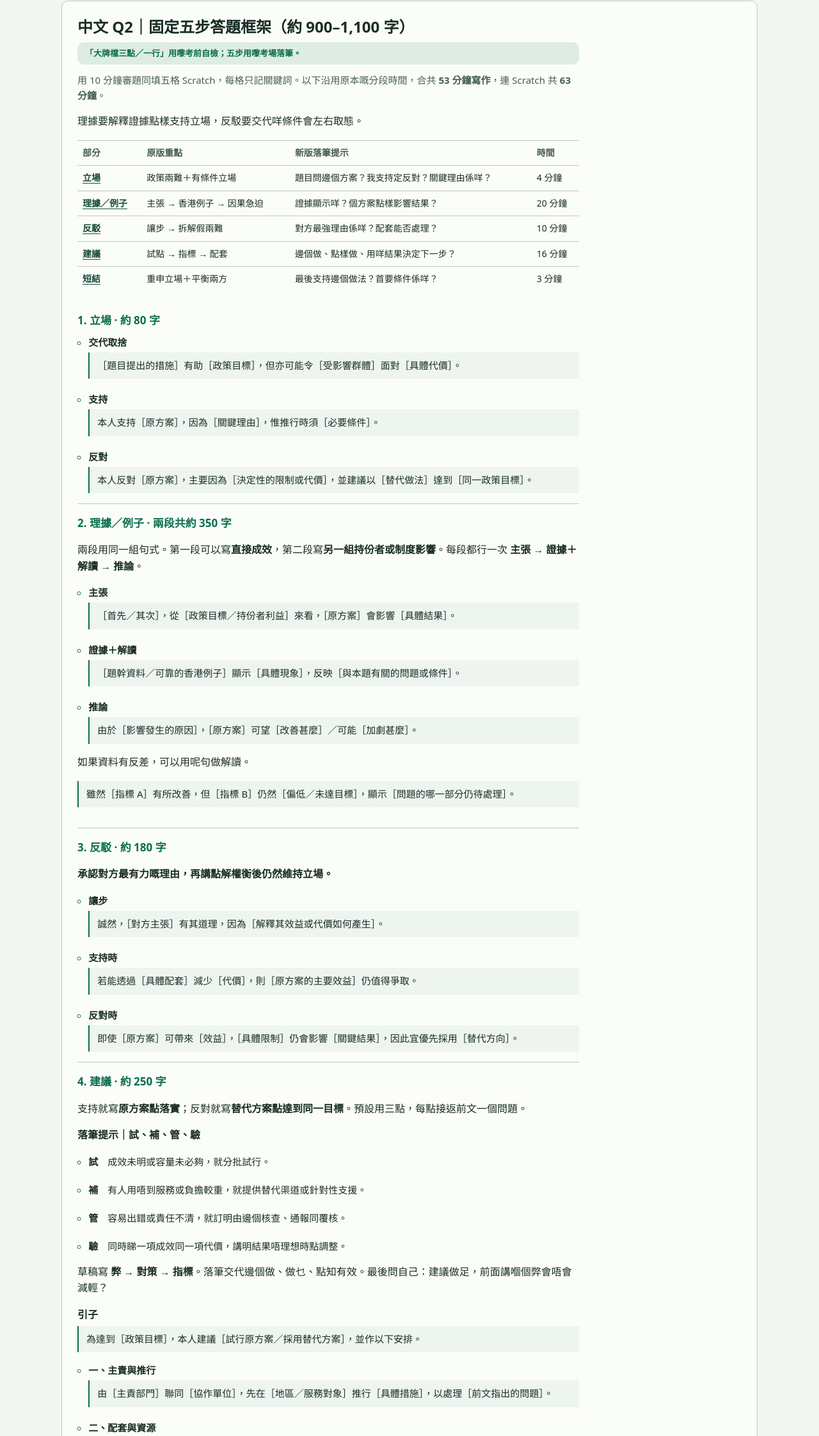
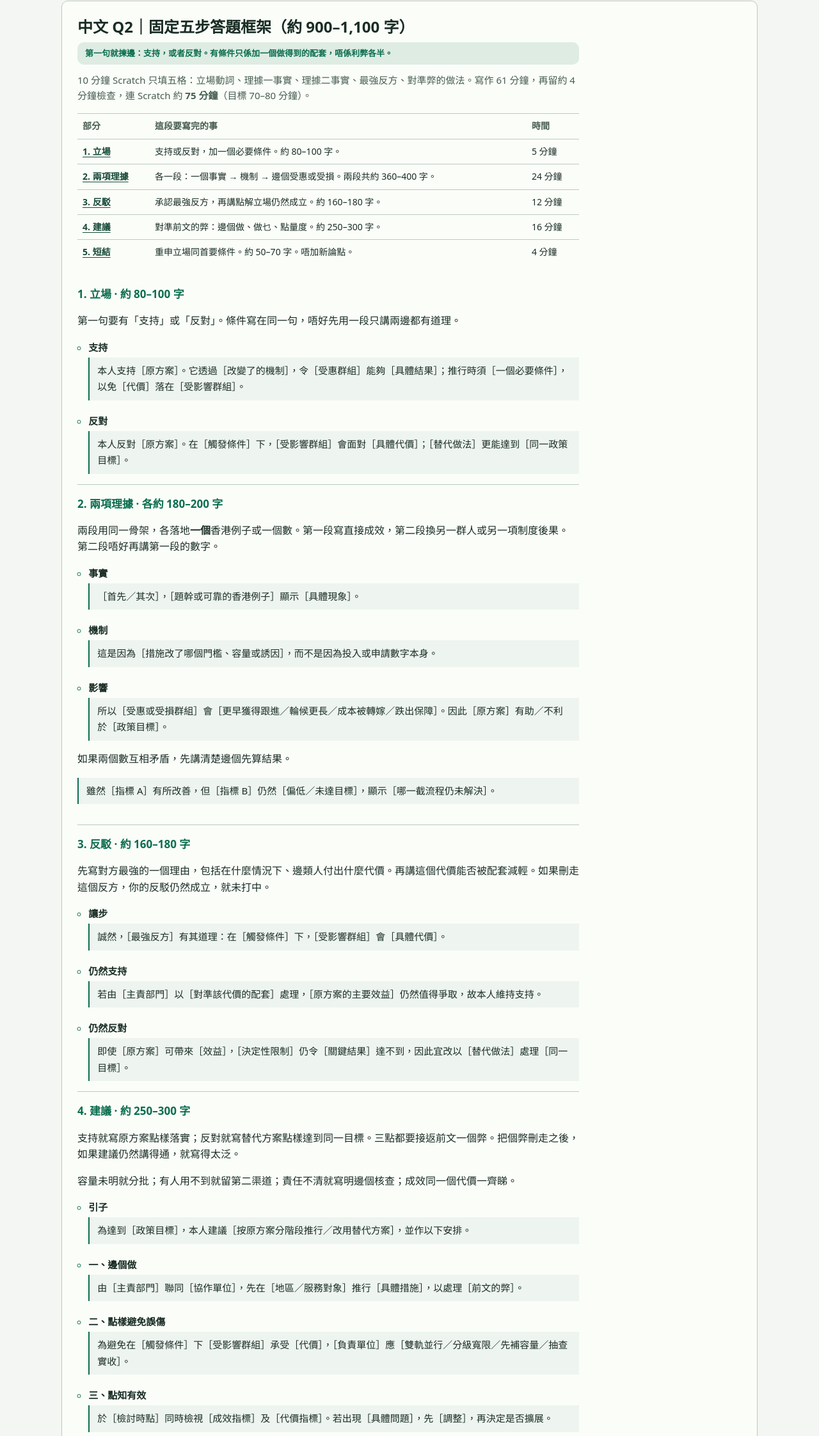
Before and after one commit to anclh/jre-study-hub, a plain HTML site: page docs/q2/index.html in a window 1280 px wide. Shown: the part 270-2515 px from the top of the page at 64% size. Drawn offline with Linux system fonts and the light colour scheme.

Commit message:
Replace the Q2 five-step sheet with one writing path
Drop the old-versus-new comparison and give each step a stance, fact-mechanism-impact, rebuttal, or targeted measure the essay can actually use.

```diff
--- a/docs/q2/index.html
+++ b/docs/q2/index.html
@@ -10,7 +10,7 @@
   <link rel="stylesheet" href="../shell/tabbar.css?v=20261111" />
   <link rel="stylesheet" href="../shell/study-theme.css?v=20261111" />
   <link rel="stylesheet" href="../shared/exam-workspace.css?v=20261111" />
-  <link rel="stylesheet" href="styles.css?v=20261119a" />
+  <link rel="stylesheet" href="styles.css?v=20261119b" />
   <link rel="stylesheet" href="../shared/reference-lookup.css?v=20261117ref" />
 </head>
 <body class="study-screen exam-screen">
@@ -39,77 +39,71 @@
     <section class="panel active" id="panel-structure">
       <div class="card" id="five-step">
         <h2>中文 Q2｜固定五步答題框架（約 900–1,100 字）</h2>
-        <p class="shape-vs-flow"><strong>「大牌檔三點／一行」用嚟考前自檢；五步用嚟考場落筆。</strong></p>
-        <p class="lede">用 10 分鐘審題同填五格 Scratch，每格只記關鍵詞。以下沿用原本嘅分段時間，合共 <strong>53 分鐘寫作</strong>，連 Scratch 共 <strong>63 分鐘</strong>。</p>
-        <p>理據要解釋證據點樣支持立場，反駁要交代咩條件會左右取態。</p>
+        <p class="shape-vs-flow"><strong>第一句就揀邊：支持，或者反對。有條件只係加一個做得到的配套，唔係利弊各半。</strong></p>
+        <p class="lede">10 分鐘 Scratch 只填五格：立場動詞、理據一事實、理據二事實、最強反方、對準弊的做法。寫作 61 分鐘，再留約 4 分鐘檢查，連 Scratch 約 <strong>75 分鐘</strong>（目標 70–80 分鐘）。</p>
         <table class="frame-timing">
           <thead>
-            <tr><th scope="col">部分</th><th scope="col">原版重點</th><th scope="col">新版落筆提示</th><th scope="col">時間</th></tr>
+            <tr><th scope="col">部分</th><th scope="col">這段要寫完的事</th><th scope="col">時間</th></tr>
           </thead>
           <tbody>
-            <tr><th scope="row"><a href="#stage-position">立場</a></th><td>政策兩難＋有條件立場</td><td>題目問邊個方案？我支持定反對？關鍵理由係咩？</td><td>4 分鐘</td></tr>
-            <tr><th scope="row"><a href="#stage-arguments">理據／例子</a></th><td>主張 → 香港例子 → 因果急迫</td><td>證據顯示咩？個方案點樣影響結果？</td><td>20 分鐘</td></tr>
-            <tr><th scope="row"><a href="#stage-rebuttal">反駁</a></th><td>讓步 → 拆解假兩難</td><td>對方最強理由係咩？配套能否處理？</td><td>10 分鐘</td></tr>
-            <tr><th scope="row"><a href="#stage-recommend">建議</a></th><td>試點 → 指標 → 配套</td><td>邊個做、點樣做、用咩結果決定下一步？</td><td>16 分鐘</td></tr>
-            <tr><th scope="row"><a href="#stage-close">短結</a></th><td>重申立場＋平衡兩方</td><td>最後支持邊個做法？首要條件係咩？</td><td>3 分鐘</td></tr>
+            <tr><th scope="row"><a href="#stage-position">1. 立場</a></th><td>支持或反對，加一個必要條件。約 80–100 字。</td><td>5 分鐘</td></tr>
+            <tr><th scope="row"><a href="#stage-arguments">2. 兩項理據</a></th><td>各一段：一個事實 → 機制 → 邊個受惠或受損。兩段共約 360–400 字。</td><td>24 分鐘</td></tr>
+            <tr><th scope="row"><a href="#stage-rebuttal">3. 反駁</a></th><td>承認最強反方，再講點解立場仍然成立。約 160–180 字。</td><td>12 分鐘</td></tr>
+            <tr><th scope="row"><a href="#stage-recommend">4. 建議</a></th><td>對準前文的弊：邊個做、做乜、點量度。約 250–300 字。</td><td>16 分鐘</td></tr>
+            <tr><th scope="row"><a href="#stage-close">5. 短結</a></th><td>重申立場同首要條件。約 50–70 字。唔加新論點。</td><td>4 分鐘</td></tr>
           </tbody>
         </table>
 
         <ol class="frame-skeleton">
           <li id="stage-position">
-            <strong>1. 立場 · 約 80 字</strong>
+            <strong>1. 立場 · 約 80–100 字</strong>
+            <p>第一句要有「支持」或「反對」。條件寫在同一句，唔好先用一段只講兩邊都有道理。</p>
             <ul class="bullet-list">
-              <li><strong>交代取捨</strong>　<code>［題目提出的措施］有助［政策目標］，但亦可能令［受影響群體］面對［具體代價］。</code></li>
-              <li><strong>支持</strong>　<code>本人支持［原方案］，因為［關鍵理由］，惟推行時須［必要條件］。</code></li>
-              <li><strong>反對</strong>　<code>本人反對［原方案］，主要因為［決定性的限制或代價］，並建議以［替代做法］達到［同一政策目標］。</code></li>
+              <li><strong>支持</strong>　<code>本人支持［原方案］。它透過［改變了的機制］，令［受惠群組］能夠［具體結果］；推行時須［一個必要條件］，以免［代價］落在［受影響群組］。</code></li>
+              <li><strong>反對</strong>　<code>本人反對［原方案］。在［觸發條件］下，［受影響群組］會面對［具體代價］；［替代做法］更能達到［同一政策目標］。</code></li>
             </ul>
           </li>
           <li id="stage-arguments">
-            <strong>2. 理據／例子 · 兩段共約 350 字</strong>
-            <p>兩段用同一組句式。第一段可以寫<strong>直接成效</strong>，第二段寫<strong>另一組持份者或制度影響</strong>。每段都行一次 <strong>主張 → 證據＋解讀 → 推論</strong>。</p>
+            <strong>2. 兩項理據 · 各約 180–200 字</strong>
+            <p>兩段用同一骨架，各落地<strong>一個</strong>香港例子或一個數。第一段寫直接成效，第二段換另一群人或另一項制度後果。第二段唔好再講第一段的數字。</p>
             <ul class="bullet-list">
-              <li><strong>主張</strong>　<code>［首先／其次］，從［政策目標／持份者利益］來看，［原方案］會影響［具體結果］。</code></li>
-              <li><strong>證據＋解讀</strong>　<code>［題幹資料／可靠的香港例子］顯示［具體現象］，反映［與本題有關的問題或條件］。</code></li>
-              <li><strong>推論</strong>　<code>由於［影響發生的原因］，［原方案］可望［改善甚麼］／可能［加劇甚麼］。</code></li>
+              <li><strong>事實</strong>　<code>［首先／其次］，［題幹或可靠的香港例子］顯示［具體現象］。</code></li>
+              <li><strong>機制</strong>　<code>這是因為［措施改了哪個門檻、容量或誘因］，而不是因為投入或申請數字本身。</code></li>
+              <li><strong>影響</strong>　<code>所以［受惠或受損群組］會［更早獲得跟進／輪候更長／成本被轉嫁／跌出保障］。因此［原方案］有助／不利於［政策目標］。</code></li>
             </ul>
-            <p>如果資料有反差，可以用呢句做解讀。</p>
-            <p><code>雖然［指標 A］有所改善，但［指標 B］仍然［偏低／未達目標］，顯示［問題的哪一部分仍待處理］。</code></p>
+            <p>如果兩個數互相矛盾，先講清楚邊個先算結果。</p>
+            <p><code>雖然［指標 A］有所改善，但［指標 B］仍然［偏低／未達目標］，顯示［哪一截流程仍未解決］。</code></p>
           </li>
           <li id="stage-rebuttal">
-            <strong>3. 反駁 · 約 180 字</strong>
-            <p><strong>承認對方最有力嘅理由，再講點解權衡後仍然維持立場。</strong></p>
+            <strong>3. 反駁 · 約 160–180 字</strong>
+            <p>先寫對方最強的一個理由，包括在什麼情況下、邊類人付出什麼代價。再講這個代價能否被配套減輕。如果刪走這個反方，你的反駁仍然成立，就未打中。</p>
             <ul class="bullet-list">
-              <li><strong>讓步</strong>　<code>誠然，［對方主張］有其道理，因為［解釋其效益或代價如何產生］。</code></li>
-              <li><strong>支持時</strong>　<code>若能透過［具體配套］減少［代價］，則［原方案的主要效益］仍值得爭取。</code></li>
-              <li><strong>反對時</strong>　<code>即使［原方案］可帶來［效益］，［具體限制］仍會影響［關鍵結果］，因此宜優先採用［替代方向］。</code></li>
+              <li><strong>讓步</strong>　<code>誠然，［最強反方］有其道理：在［觸發條件］下，［受影響群組］會［具體代價］。</code></li>
+              <li><strong>仍然支持</strong>　<code>若由［主責部門］以［對準該代價的配套］處理，［原方案的主要效益］仍然值得爭取，故本人維持支持。</code></li>
+              <li><strong>仍然反對</strong>　<code>即使［原方案］可帶來［效益］，［決定性限制］仍令［關鍵結果］達不到，因此宜改以［替代做法］處理［同一目標］。</code></li>
             </ul>
           </li>
           <li id="stage-recommend">
-            <strong>4. 建議 · 約 250 字</strong>
-            <p>支持就寫<strong>原方案點落實</strong>；反對就寫<strong>替代方案點達到同一目標</strong>。預設用三點，每點接返前文一個問題。</p>
-            <p><strong>落筆提示｜試、補、管、驗</strong></p>
+            <strong>4. 建議 · 約 250–300 字</strong>
+            <p>支持就寫原方案點樣落實；反對就寫替代方案點樣達到同一目標。三點都要接返前文一個弊。把個弊刪走之後，如果建議仍然講得通，就寫得太泛。</p>
+            <p>容量未明就分批；有人用不到就留第二渠道；責任不清就寫明邊個核查；成效同一個代價一齊睇。</p>
             <ul class="bullet-list">
-              <li><strong>試</strong>　成效未明或容量未必夠，就分批試行。</li>
-              <li><strong>補</strong>　有人用唔到服務或負擔較重，就提供替代渠道或針對性支援。</li>
-              <li><strong>管</strong>　容易出錯或責任不清，就訂明由邊個核查、通報同覆核。</li>
-              <li><strong>驗</strong>　同時睇一項成效同一項代價，講明結果唔理想時點調整。</li>
-            </ul>
-            <p>草稿寫 <strong>弊 → 對策 → 指標</strong>。落筆交代邊個做、做乜、點知有效。最後問自己：建議做足，前面講嗰個弊會唔會減輕？</p>
-            <p><strong>引子</strong>　<code>為達到［政策目標］，本人建議［試行原方案／採用替代方案］，並作以下安排。</code></p>
-            <ul class="bullet-list">
-              <li><strong>一、主責與推行</strong>　<code>由［主責部門］聯同［協作單位］，先在［地區／服務對象］推行［具體措施］，以處理［前文指出的問題］。</code></li>
-              <li><strong>二、配套與資源</strong>　<code>為減輕［具體代價］，［負責單位］應提供［配套］，並優先支援［最受影響的群體］。</code></li>
-              <li><strong>三、檢討與調整</strong>　<code>於［檢討時點］評估［成效指標］及［副作用指標］。若出現［具體問題］，應先［具體調整］，再決定是否擴展。</code></li>
+              <li><strong>引子</strong>　<code>為達到［政策目標］，本人建議［按原方案分階段推行／改用替代方案］，並作以下安排。</code></li>
+              <li><strong>一、邊個做</strong>　<code>由［主責部門］聯同［協作單位］，先在［地區／服務對象］推行［具體措施］，以處理［前文的弊］。</code></li>
+              <li><strong>二、點樣避免誤傷</strong>　<code>為避免在［觸發條件］下［受影響群組］承受［代價］，［負責單位］應［雙軌並行／分級寬限／先補容量／抽查實收］。</code></li>
+              <li><strong>三、點知有效</strong>　<code>於［檢討時點］同時檢視［成效指標］及［代價指標］。若出現［具體問題］，先［調整］，再決定是否擴展。</code></li>
             </ul>
           </li>
           <li id="stage-close">
-            <strong>5. 短結 · 約 60 字</strong>
-            <p><code>綜上，本人［支持／反對］［原方案］。下一步宜［優先採取的做法］，並以［最關鍵的條件或成效］作為後續決定的依據。</code></p>
+            <strong>5. 短結 · 約 50–70 字</strong>
+            <p>立場動詞要同第一段一樣。只重申下一步同決定依據。</p>
+            <p><code>綜上，本人［支持／反對］［原方案］。下一步先［對準主要弊的做法］，並以［一個成效指標］同［一個代價指標］決定是否繼續。</code></p>
           </li>
         </ol>
-        <p>原版第 5 句預設寫「若不及時處理，長遠將連鎖影響……」。新版會揀一個<strong>可以講清楚嘅作用機制</strong>。例如題幹提到鄰近地區有成功經驗，先交代嗰個經驗提供咩參考，再講香港點樣做先可能有同類效果。</p>
-        <blockquote>鄰近地區的經驗可供香港參考。若試點設於交通便利、具備排煙條件的地段，固定攤位可讓小型食肆持續經營，增加市民及遊客接觸本地飲食文化的機會。</blockquote>
-        <p>Scratch 可以只寫 <strong>「合適選址 → 持續經營 → 多接觸本地飲食」</strong>。落筆嗰陣直接用骨架串起三格。</p>
+        <p><strong>交卷前四問</strong>　第一句有沒有支持或反對？每段理據是否只有一個事實，並寫到邊個因什麼機制受惠或受損？反駁打的是不是最強反方？建議做足之後，前文那個弊會不會減輕？</p>
+        <p><strong>機制例子（大牌檔）</strong>　Scratch 只寫「合適選址 → 持續經營 → 多接觸本地飲食」。</p>
+        <blockquote>若試點設於交通便利、具備排煙條件的地段，固定攤位可讓小型食肆持續經營，從而增加市民及遊客接觸本地飲食文化的機會。</blockquote>
+        <p>七類共通答法見 <a href="#tips" data-goto="tips">貼士</a>。</p>
       </div>
 
 
--- a/docs/q2/styles.css
+++ b/docs/q2/styles.css
@@ -566,9 +566,6 @@ textarea {
   margin-block: var(--space-3);
 }
 @media (max-width: 36rem) {
-  #five-step .frame-timing tr > :nth-child(2) {
-    display: none;
-  }
   #five-step .frame-timing :is(th, td) {
     padding-inline: var(--space-1);
   }
```
